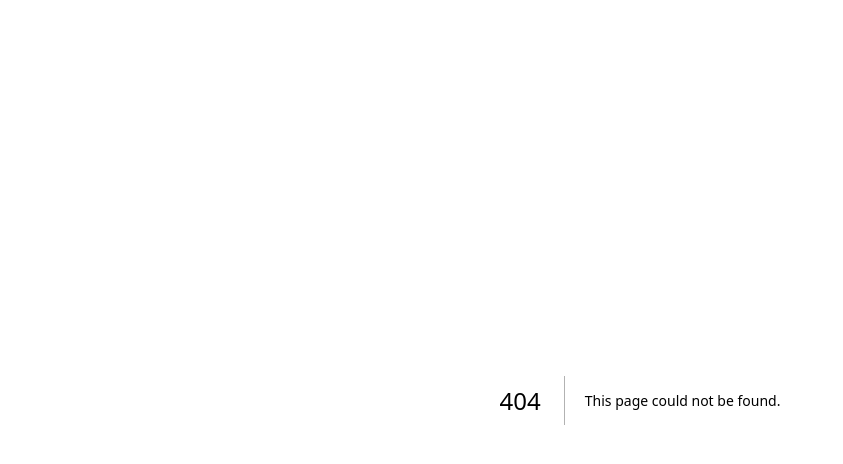
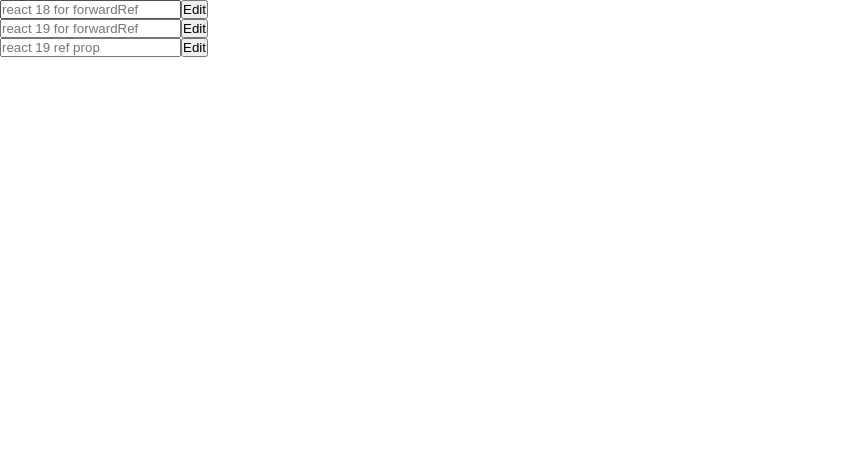
Before and after one commit to cjg1122/react-demo, a Next.js app: page /forwardRef in a window 1280 px wide. Before the commit this address had no page. Shown: the top 464 px of the page, without its empty margins (0-843 px from the left). Built offline with nearby package versions, Linux system fonts and the light colour scheme.

Commit message:
add forwardRef/ref prop/useImperativeHandle demo

```diff
--- /dev/null
+++ b/src/app/forwardRef/Input.tsx
@@ -0,0 +1,10 @@
+import type { ForwardedRef } from "react";
+
+type Props = {
+  placeholder: string;
+  ref: ForwardedRef<HTMLInputElement>;
+};
+
+export default function Input({ placeholder, ref }: Props) {
+  return <input placeholder={placeholder} ref={ref} />;
+}
--- /dev/null
+++ b/src/app/forwardRef/InputReact18.tsx
@@ -0,0 +1,33 @@
+import { forwardRef, useImperativeHandle, useRef } from "react";
+
+type Ref = {
+  focus: () => void;
+  scrollIntoView: () => void;
+};
+
+type Props = {
+  placeholder: string;
+};
+
+export default forwardRef<Ref, Props>(function InputReact18(props, ref) {
+  const { placeholder } = props;
+
+  const inputRef = useRef<HTMLInputElement>(null);
+
+  useImperativeHandle(
+    ref,
+    () => {
+      return {
+        focus() {
+          inputRef.current?.focus();
+        },
+        scrollIntoView() {
+          inputRef.current?.scrollIntoView();
+        },
+      };
+    },
+    []
+  );
+
+  return <input placeholder={placeholder} ref={inputRef} />;
+});
--- /dev/null
+++ b/src/app/forwardRef/InputReact19.tsx
@@ -0,0 +1,32 @@
+import { useImperativeHandle, useRef } from "react";
+import type { ForwardedRef } from "react";
+
+type Ref = {
+  focus: () => void;
+  scrollIntoView: () => void;
+};
+
+type Props = {
+  placeholder: string;
+  ref: ForwardedRef<Ref>;
+};
+
+export default function InputReact19({ placeholder, ref }: Props) {
+  const inputRef = useRef<HTMLInputElement>(null);
+  useImperativeHandle(
+    ref,
+    () => {
+      return {
+        focus() {
+          inputRef.current?.focus();
+        },
+        scrollIntoView() {
+          inputRef.current?.scrollIntoView();
+        },
+      };
+    },
+    []
+  );
+
+  return <input placeholder={placeholder} ref={inputRef} />;
+}
--- /dev/null
+++ b/src/app/forwardRef/page.tsx
@@ -0,0 +1,51 @@
+"use client";
+import { useRef } from "react";
+import InputReact18 from "./InputReact18";
+import InputReact19 from "./InputReact19";
+import Input from "./Input";
+
+export default function Page() {
+  const ref18 = useRef<HTMLInputElement>(null);
+  const ref19 = useRef<HTMLInputElement>(null);
+  const ref = useRef<HTMLInputElement>(null);
+
+  return (
+    <>
+      <div>
+        <InputReact18 placeholder="react 18 for forwardRef" ref={ref18} />
+        <button
+          type="button"
+          onClick={() => {
+            ref18.current?.focus();
+            // 这行代码不起作用，因为 DOM 节点没有被暴露出来：
+            // ref18.current.style.opacity = 0.5;
+          }}
+        >
+          Edit
+        </button>
+      </div>
+      <div>
+        <InputReact19 placeholder="react 19 for forwardRef" ref={ref19} />
+        <button
+          type="button"
+          onClick={() => {
+            ref19.current?.focus();
+          }}
+        >
+          Edit
+        </button>
+      </div>
+      <div>
+        <Input placeholder="react 19 ref prop" ref={ref} />
+        <button
+          type="button"
+          onClick={() => {
+            ref.current?.focus();
+          }}
+        >
+          Edit
+        </button>
+      </div>
+    </>
+  );
+}
--- a/src/app/page.tsx
+++ b/src/app/page.tsx
@@ -12,6 +12,14 @@ const navs = [
   {
     src: "/useActionState",
     name: "useActionState",
+  },
+  {
+    src: "/use",
+    name: "use-api",
+  },
+  {
+    src: "/forwardRef",
+    name: "forwardRef/useImperativeHandle",
   },
 ];
 
```
Also changed, not shown: 1 other file (tests, documents, lock files or other folders).
